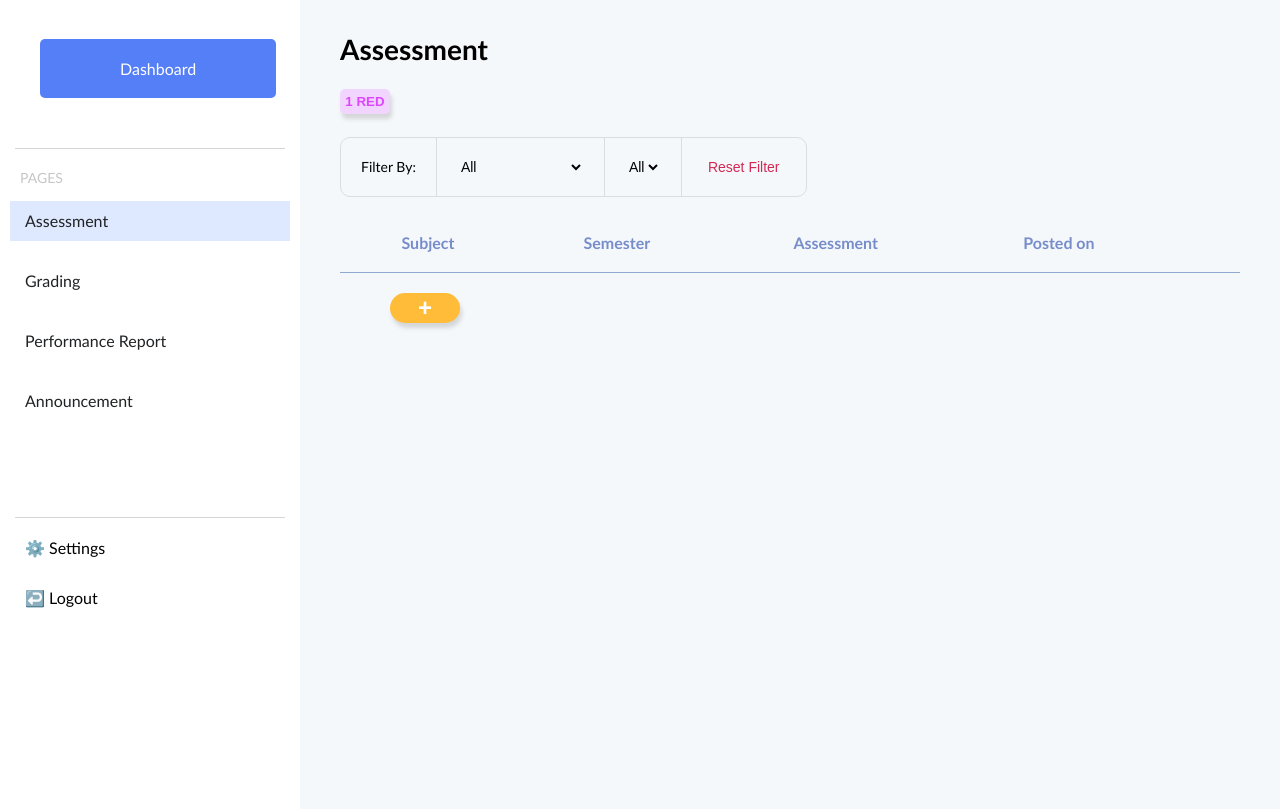
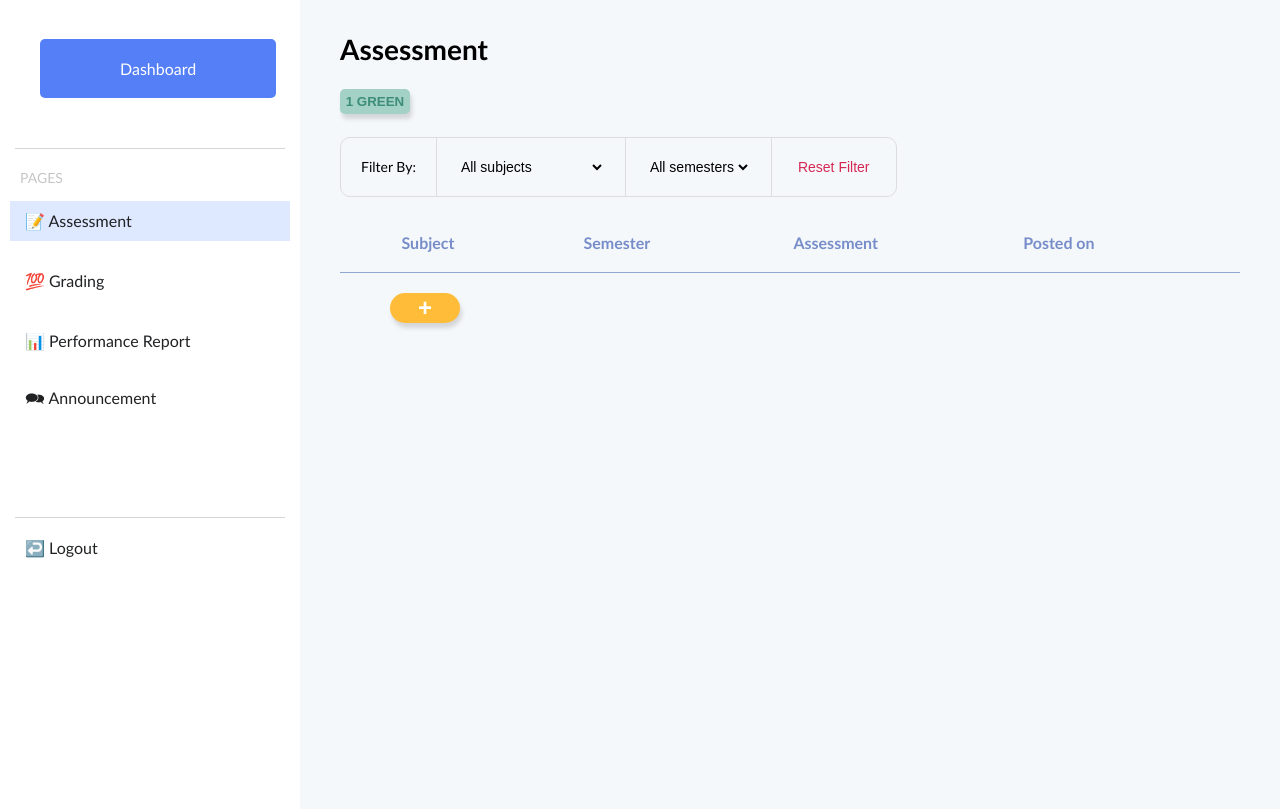
Before and after one commit to syuennl/kinderwise, a PHP site: page /manageAssessment.php in a window 1280 px wide. Shown: the part 144-953 px from the top of the page. Run offline with PHP 8.4, Linux system fonts and the light colour scheme; the visitor is signed in with stand-in values (Sample User, id 1); data comes from the database, SQL or seed files in the repository; data that the repository does not hold is empty; grey boxes are pictures that could not be loaded.

Commit message:
Update manageAssessment.php

```diff
--- a/KinderWise/manageAssessment.php
+++ b/KinderWise/manageAssessment.php
@@ -147,15 +147,15 @@
   }
 
   .class-name {
-    width: 50px;
+    width: 70px;
     height: 25px;
     float: left;
     text-align: center;
     font-weight: bold;
     border-radius: 5px;
     border: 0;
-    background-color: #f2d5ff;
-    color: #dd46ff;
+    background-color: #A3D1C6;
+    color: #3D8D7A;
     box-shadow: 2px 5px 4px rgba(84, 82, 82, 0.2);
   }
 
@@ -318,10 +318,10 @@
 
 
                 <div class="pages">
-                      <li class="selected-pg"><a href="manageAssessment.php">Assessment</a></li>
-                      <li><a href="uploadMarks.php">Grading</a></li>
-                      <li><a href="">Performance Report</a></li>
-                      <li><a href="manageAnnouncement.php">Announcement</a></li>
+                      <li class="selected-pg"><a href="manageAssessment.php">📝 Assessment</a></li>
+                      <li><a href="uploadMarks.php">💯 Grading</a></li>
+                      <li><a href="generateReport.php">📊 Performance Report</a></li>
+                      <li><a href="manageAnnouncement.php">🗪 Announcement</a></li>
                       <br></br>
                       <br></br>
 
@@ -330,8 +330,7 @@
                 <div class="divider"></div>
 
                 <div class="bottom">
-                    <li>⚙️ Settings</li>
-                    <li>↩️ Logout</li>
+                    <li><a href="logout.php">↩️ Logout</a></li>
                 </div>
             </nav>
         </div>
@@ -339,7 +338,7 @@
         <div class="main-content">
         <section>
           <h1>Assessment</h1>
-          <input type="text" class="class-name" value="1 RED" size="2" disabled />
+          <input type="text" class="class-name" value="1 GREEN" size="2" disabled />
           <!--***tchr's class-->
           <br /><br />
 
@@ -353,18 +352,18 @@
 
                     <td>
                       <select class="subject-filter" name="subject">
-                        <option selected>All</option>
-                        <option>Bahasa Malaysia</option>
-                        <option>Mandarin</option>
-                        <option>English</option>
-                        <option>Science</option>
-                        <option>Mathematics</option>
+                        <option selected>All subjects</option>
+                        <option>Bahasa Malaysia Y1</option>
+                        <option>Mandarin Y1</option>
+                        <option>English Y1</option>
+                        <option>Science Y1</option>
+                        <option>Mathematics Y1</option>
                       </select>
                     </td>
 
                     <td>
                       <select class="semester-filter" name="semester">
-                        <option selected>All</option>
+                        <option selected>All semesters</option>
                         <option>1</option>
                         <option>2</option>
                       </select>
```
